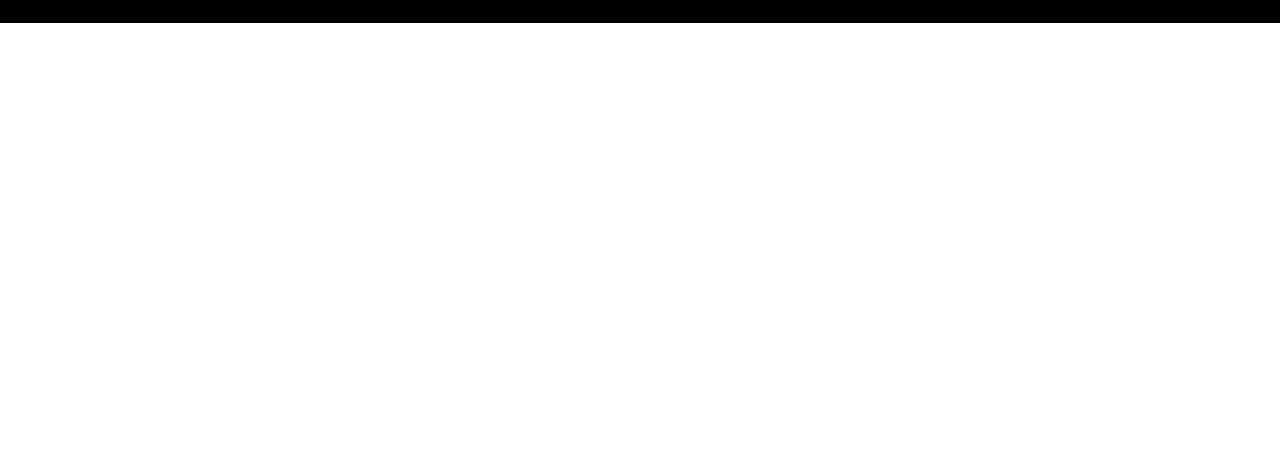
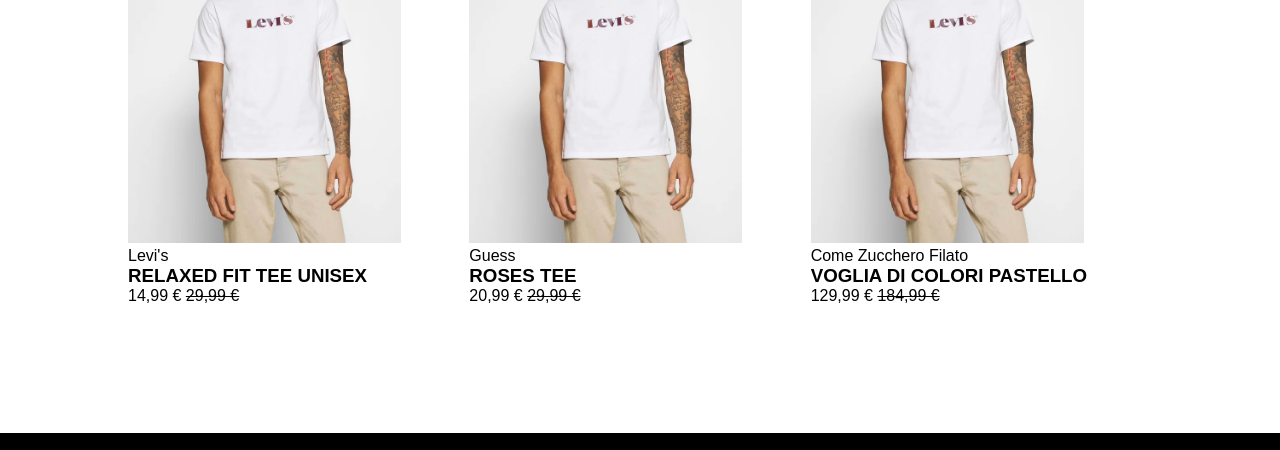
Before and after one commit to hroque01/html-css-boolando, a plain HTML site: page index.html in a window 1280 px wide. Shown: the part 277-727 px from the top of the page. Drawn offline with Linux system fonts and the light colour scheme.

Commit message:
Marche, Prezzi

```diff
--- a/index.html
+++ b/index.html
@@ -42,7 +42,37 @@
 
     <!-- MAIN -->
     <main>
+        <!-- Prodotti prima riga -->
+        <div class="row-img">
+            <div class="prodotto">
+                    <img src="img/1.webp" alt="product">
+                    <div>Levi's</div>
+                    <h3>RELAXED FIT TEE UNISEX</h3>
+                    <div>
+                        <span class="red-txt">14,99 &euro;</span>
+                        <s>29,99 &euro;</s>
+                    </div>
+            </div>
+            <div class="prodotto">
+                    <img src="img/1.webp" alt="product">
+                    <div>Guess</div>
+                    <h3>ROSES TEE</h3>
+                    <div>
+                        <span class="red-txt">20,99 &euro;</span>
+                        <s>29,99 &euro;</s>
+                    </div>
+            </div>
+            <div class="prodotto">
+                    <img src="img/1.webp" alt="product">
+                    <div>Come Zucchero Filato</div>
+                    <h3>VOGLIA DI COLORI PASTELLO</h3>
+                    <div>
+                        <span class="red-txt">129,99 &euro;</span>
+                        <s>184,99 &euro;</s>
+                    </div>
+            </div>
 
+        </div>
     </main>
 
     <!-- FOOTER -->
@@ -56,7 +86,7 @@
                 <a href="#"> Diritto di recesso</a>
             </div>
             <div class="nav">
-                <h6 class="white" style="text-align: center;">Trovaci anche su</h6>
+                <h6 class="white text-center">Trovaci anche su</h6>
                 <br>
                 <a href="#">
                     <i class="fa-brands fa-square-twitter"></i>
--- a/style.css
+++ b/style.css
@@ -38,6 +38,20 @@ header {
         padding-right: 35%;
     }
 
+/* MAIN */
+    .row-img {
+        display: flex;
+        align-items: center;
+        margin: 5% 10%;
+    }
+
+    .prodotto {
+        width: 100%;
+    }
+
+    .prodotto img {
+        width: 80%;
+    }
 /* FOOTER */
 
 footer {
@@ -53,3 +67,7 @@ footer {
     .white {
         color: white;
     }
+
+    .text-center {
+        text-align: center;
+    }
```
